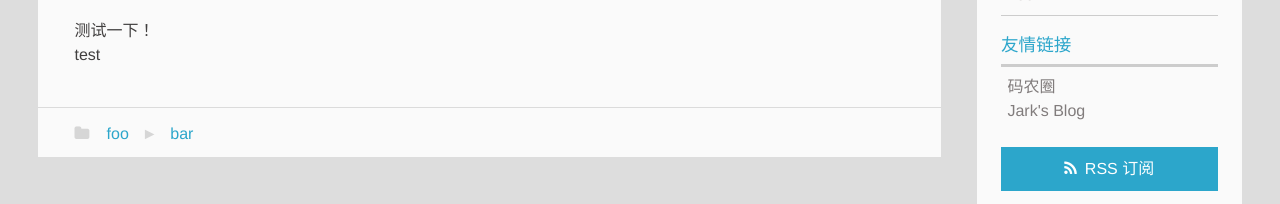
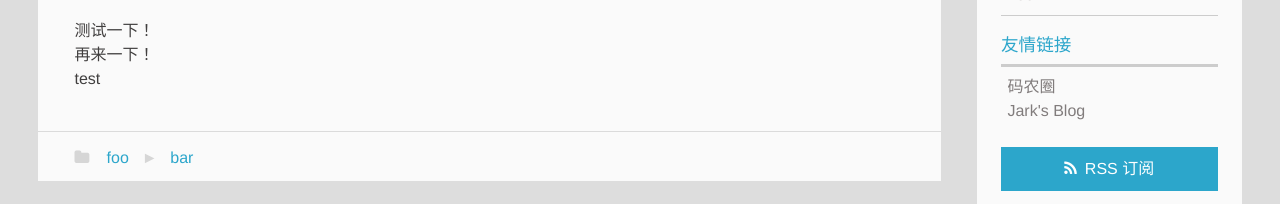
Before and after one commit to pengood/pengood.github.io, a plain HTML site: page index.html in a window 1280 px wide. Shown: the part 338-542 px from the top of the page. Drawn offline with Linux system fonts and the light colour scheme; a script that the page names is missing.

Commit message:
Site updated: 2016-09-13 18:47:03

```diff
--- a/index.html
+++ b/index.html
@@ -94,7 +94,7 @@
 </header>
     <div class="article-content">
 
-        <p>测试一下！<br>test</p>
+        <p>测试一下！<br>再来一下！<br>test</p>
 
 
 
```
Also changed, not shown: 2016/08/29/my-new-post/index.html (+5 -5 lines), README.md (added).
